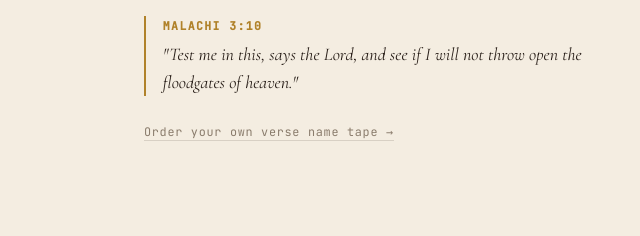
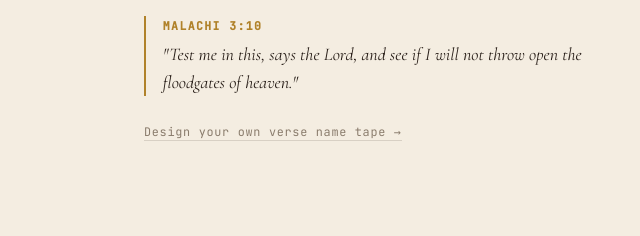
Before and after one commit to sorendeorlow/faith-build, a plain HTML site: page index.html in a window 1280 px wide. Shown: the part 4664-4900 px from the top of the page, 0-640 px from the left. Drawn offline with nearby package versions, Linux system fonts and the light colour scheme.

Commit message:
Point name-tape link to the new verse tape creator
Co-Authored-By: Claude Opus 4.8 (1M context) <noreply@anthropic.com>

```diff
--- a/index.html
+++ b/index.html
@@ -229,7 +229,7 @@
               <li><b>Malachi 3:10</b><span>"Test me in this, says the Lord, and see if I will not throw open the floodgates of heaven."</span></li>
             </ul>
             <p class="subtle-link">
-              <a href="https://www.dorothysmilitarymedals.com/name-tape" target="_blank" rel="noopener">Order your own verse name tape →</a>
+              <a href="https://tape-creator.vercel.app" target="_blank" rel="noopener">Design your own verse name tape →</a>
             </p>
           </div>
           <figure class="photo">
```
